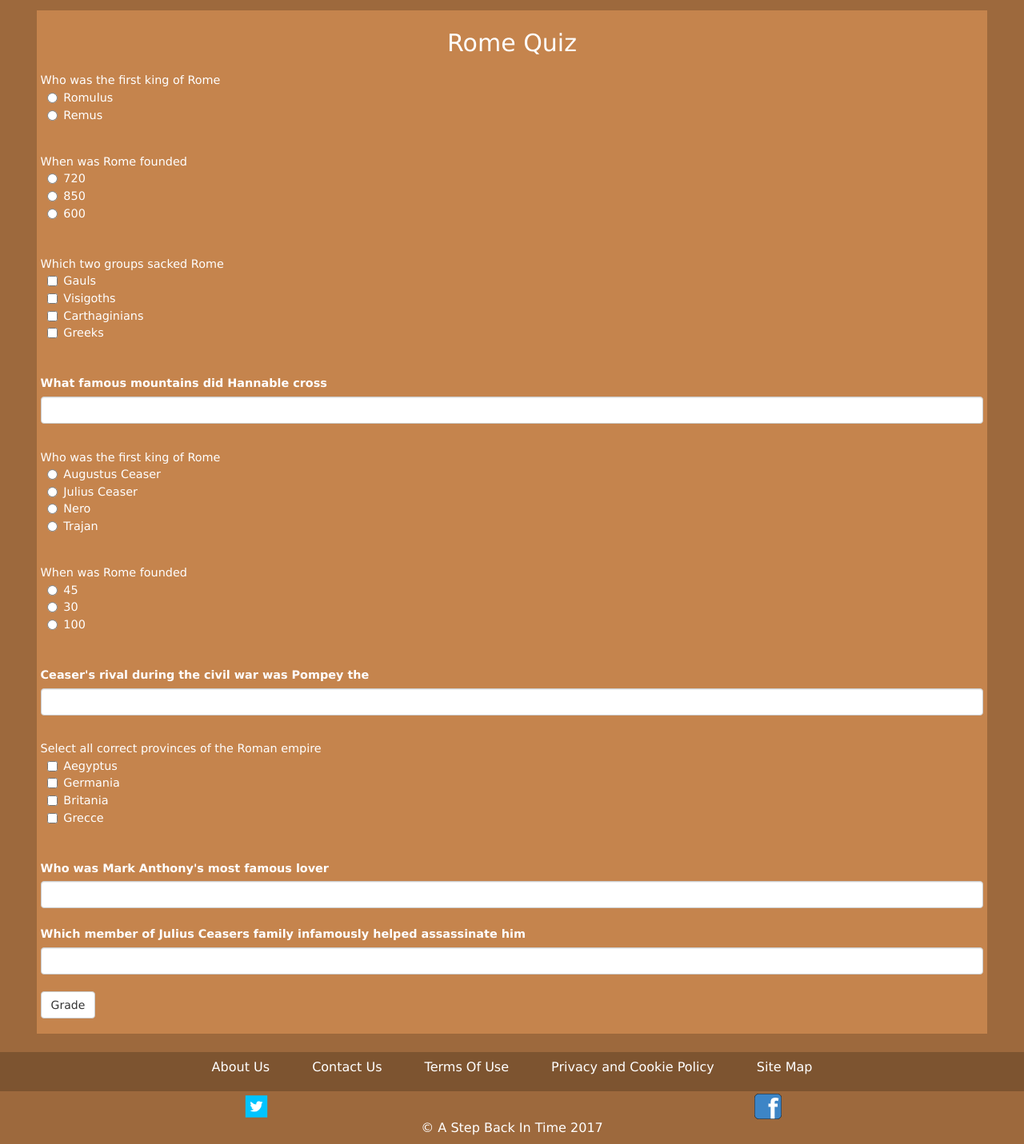
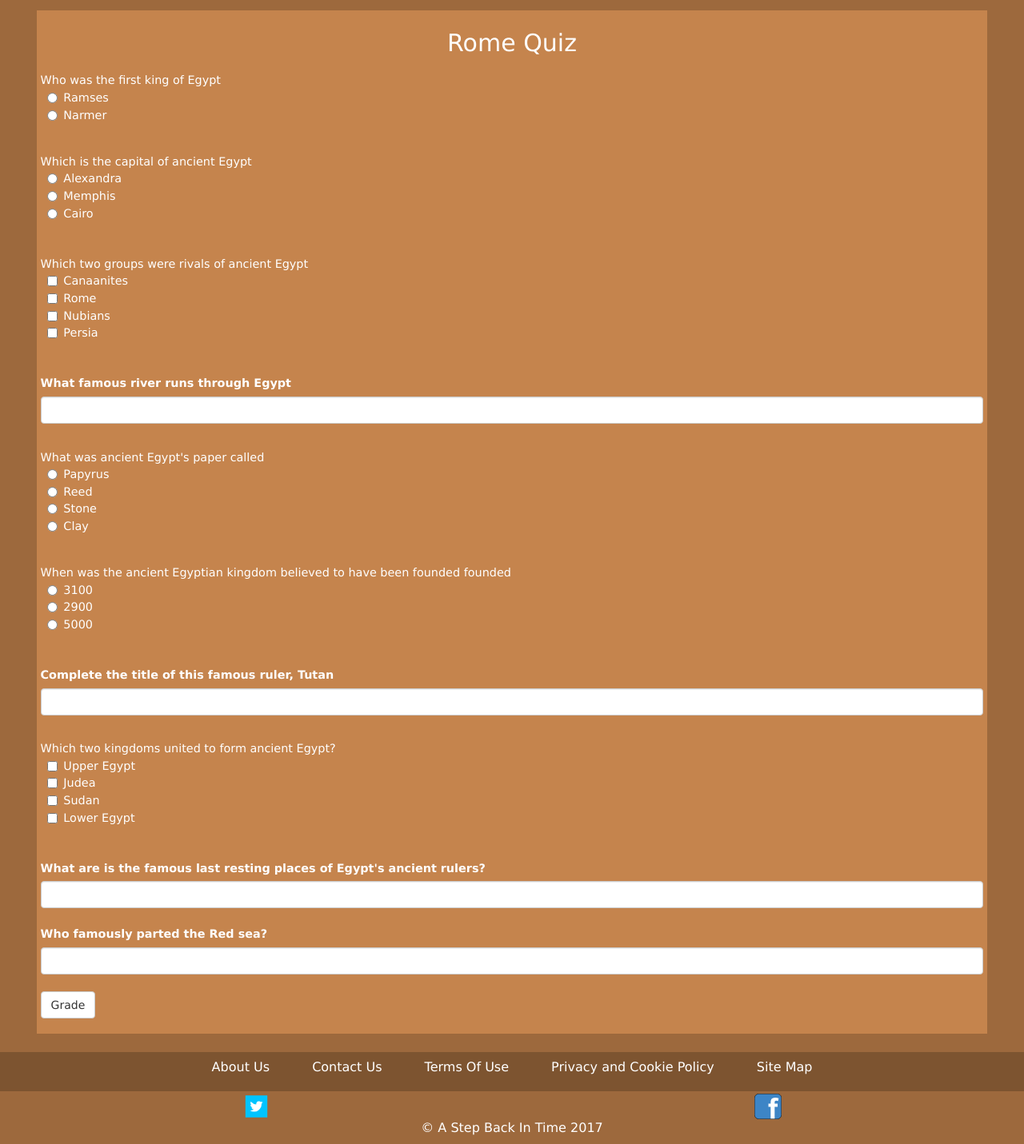
Before and after one commit to Patrick-Ali/AStepBackInTime, a Flask app: page /egypt_quiz in a window 1280 px wide. Shown: the part 167-1598 px from the top of the page at 80% size. Run offline with Flask 2, Linux system fonts and the light colour scheme; some libraries are stand-ins or nearby versions.

Commit message:
Quize Time Round 3

```diff
--- a/__init__3.py
+++ b/__init__3.py
@@ -14,46 +14,46 @@ class MultiCheckboxField(SelectMultipleField):
 
 class RomeQuiz(Form):
 	#b1String = ['']
-	q1 = RadioField("Who was the first king of Rome", choices = [("Romulus","Romulus"),("Remus","Remus")])
-	q2 = RadioField("When was Rome founded", choices = [("720","720"),("850","850"),("600","600")])
-	q3 = MultiCheckboxField("Which two groups sacked Rome", choices = [("Gauls","Gauls"),("Visigoths","Visigoths"),("Carthaginians", "Carthaginians"),("Greeks","Greeks")])
-	q4 = TextField("What famous mountains did Hannable cross")
-	q5 = RadioField("Who was the first king of Rome", choices = [("Augustus Ceaser","Augustus Ceaser"),("Julius Ceaser","Julius Ceaser"),("Nero","Nero"),("Trajan","Trajan")])
-	q6 = RadioField("When was Rome founded", choices = [("45","45"),("30","30"),("100","100")])
-	q7 = TextField("Ceaser's rival during the civil war was Pompey the")
-	q8 = MultiCheckboxField("Select all correct provinces of the Roman empire", choices=[("Aegyptus","Aegyptus"),("Germania","Germania"),("Britannia", "Britannia"),("Greece","Greece")])
-	q9 = TextField("Who was Mark Anthony's most famous lover")
-	q10 = TextField("Which member of Julius Ceasers family infamously helped assassinate him")
+	q1 = RadioField("Who was the first king of Rome", choices = [("Romulus","Romulus"),("Remus","Remus")])#Romulus
+	q2 = RadioField("When was Rome founded", choices = [("753","753"),("850","850"),("600","600")])#753
+	q3 = MultiCheckboxField("Which two groups sacked Rome", choices = [("Gauls","Gauls"),("Visigoths","Visigoths"),("Carthaginians", "Carthaginians"),("Greeks","Greeks")])#Gauls and Visigoths
+	q4 = TextField("What famous mountains did Hannibal cross")#Alps
+	q5 = RadioField("Who was the first king of Rome", choices = [("Augustus Caesar","Augustus Caesar"),("Julius Caesar","Julius Caesar"),("Nero","Nero"),("Trajan","Trajan")])#Augustus Caesar
+	q6 = RadioField("When was Rome founded", choices = [("45","45"),("27","27"),("100","100")])#27
+	q7 = TextField("Caesar's rival during the civil war was Pompey the")#Great
+	q8 = MultiCheckboxField("Select all correct provinces of the Roman empire", choices=[("Aegyptus","Aegyptus"),("Germania","Germania"),("Britannia", "Britannia"),("Greece","Greece")])#Aegyptus and Britannia
+	q9 = TextField("Who was Mark Anthony's most famous lover")#Cleopatra
+	q10 = TextField("Which member of Julius Caesar's family infamously helped assassinate him")#Brutus
 
 	submit = SubmitField("Grade")
 
 class EygptQuiz(Form):
 	#b1String = ['']
-	q1 = RadioField("Who was the first king of Rome", choices = [("Romulus","Romulus"),("Remus","Remus")])
-	q2 = RadioField("When was Rome founded", choices = [("720","720"),("850","850"),("600","600")])
-	q3 = MultiCheckboxField("Which two groups sacked Rome", choices = [("Gauls","Gauls"),("Visigoths","Visigoths"),("Carthaginians", "Carthaginians"),("Greeks","Greeks")])
-	q4 = TextField("What famous mountains did Hannable cross")
-	q5 = RadioField("Who was the first king of Rome", choices = [("Augustus Ceaser","Augustus Ceaser"),("Julius Ceaser","Julius Ceaser"),("Nero","Nero"),("Trajan","Trajan")])
-	q6 = RadioField("When was Rome founded", choices = [("45","45"),("30","30"),("100","100")])
-	q7 = TextField("Ceaser's rival during the civil war was Pompey the")
-	q8 = MultiCheckboxField("Select all correct provinces of the Roman empire", choices=[("Aegyptus","Aegyptus"),("Germania","Germania"),("Britania", "Britania"),("Grecce","Grecce")])
-	q9 = TextField("Who was Mark Anthony's most famous lover")
-	q10 = TextField("Which member of Julius Ceasers family infamously helped assassinate him")
+	q1 = RadioField("Who was the first king of Egypt", choices = [("Ramses","Ramses"),("Narmer","Narmer")])#Narmer
+	q2 = RadioField("Which is the capital of ancient Egypt", choices = [("Alexandra","Alexandra"),("Memphis","Memphis"),("Cairo","Cairo")])#Memphis
+	q3 = MultiCheckboxField("Which two groups were rivals of ancient Egypt", choices = [("Canaanites","Canaanites"),("Rome","Rome"),("Nubians", "Nubians"),("Persia","Persia")])#Canaanites and Nubians
+	q4 = TextField("What famous river runs through Egypt")#Nile
+	q5 = RadioField("What was ancient Egypt's paper called", choices = [("Papyrus","Papyrus"),("Reed","Reed"),("Stone","Stone"),("Clay","Clay")])#Papyrus
+	q6 = RadioField("When was the ancient Egyptian kingdom believed to have been founded founded", choices = [("3100","3100"),("2900","2900"),("5000","5000")])#3100
+	q7 = TextField("Complete the title of this famous ruler, Tutan") #khamun
+	q8 = MultiCheckboxField("Which two kingdoms united to form ancient Egypt?", choices=[("Upper Egypt","Upper Egypt"),("Judea","Judea"),("Sudan", "Sudan"),("Lower Egypt","Lower Egypt")])# Upper and Lower Egypt
+	q9 = TextField("What are is the famous last resting places of Egypt's ancient rulers?")#Valley of the kings
+	q10 = TextField("Who famously parted the Red sea?")#Moses
 
 	submit = SubmitField("Grade")
 
 class MacedoniaQuiz(Form):
 	#b1String = ['']
-	q1 = RadioField("Who was the first king of Rome", choices = [("Karanos","Karanos"),("Alexander","Alexander")])
-	q2 = RadioField("When was Aigai supposedly founded", choices = [("808","808"),("399","399"),("500","500")])
-	q3 = MultiCheckboxField("Which two cities did Alexander famously raze to the ground", choices = [("Massaga","Massaga"),("Athens","Athens"),("Gaza", "Gaza"),("Thebes","Thebes")])
-	q4 = TextField("What was the name of Alexander's farther")
-	q5 = RadioField("Which province of Alexander's empire proclaimed him a God", choices = [("Egypt","Egypt"),("Persia","Persia"),("Greece","Greece"),("India","India")])
-	q6 = RadioField("When did Alexander come to the thrown", choices = [("336","336"),("323","323"),("350","350")])
+	q1 = RadioField("Who was the first king of Macedonia", choices = [("Karanos","Karanos"),("Alexander","Alexander")])#Karanos
+	q2 = RadioField("When was Aigai supposedly founded", choices = [("808","808"),("399","399"),("500","500")])#808
+	q3 = MultiCheckboxField("Which two cities did Alexander famously raze to the ground", choices = [("Massaga","Massaga"),("Athens","Athens"),("Gaza", "Gaza"),("Thebes","Thebes")])#Massaga and Thebes
+	q4 = TextField("What was the name of Alexander's farther")#Philip
+	q5 = RadioField("Which province of Alexander's empire proclaimed him a God", choices = [("Egypt","Egypt"),("Persia","Persia"),("Greece","Greece"),("India","India")])# Egypt
+	q6 = RadioField("When did Alexander come to the thrown", choices = [("336","336"),("323","323"),("350","350")])#336
 	q7 = TextField("Alexander was given the grand title of") #King of Asia
-	q8 = MultiCheckboxField("Select all correct provinces of the Alexanders kingdom", choices=[("Egypt","Egypt"),("Italia","Italia"),("Hispania", "Hispania"),("Persia","Persia")])
-	q9 = TextField("What was the name of Alexander the greats successor")
-	q10 = TextField("How old was Alexander when he died")
+	q8 = MultiCheckboxField("Select all correct provinces of the Alexanders kingdom", choices=[("Egypt","Egypt"),("Italia","Italia"),("Hispania", "Hispania"),("Persia","Persia")])# Egypt and Persia
+	q9 = TextField("What was the name of Alexander the greats successor")# Alexander IV
+	q10 = TextField("How old was Alexander when he died")#32
 
 	submit = SubmitField("Grade")
 
@@ -228,7 +228,7 @@ def egyptQuiz():
 		uID = session['id']
 
 		g.db = connect_db()
-		cur = g.db.execute('INSERT INTO rome (userID, score) VALUES (?,?);', (uID, score))
+		cur = g.db.execute('INSERT INTO eygpt (userID, score) VALUES (?,?);', (uID, score))
 		g.db.commit()
 		g.db.close()
 
--- a/sql.py
+++ b/sql.py
@@ -21,7 +21,7 @@ with sqlite3.connect("website.db") as connection:
 
 	#c.execute('ALTER TABLE rome ADD dateDone NUMBER DEFAULT CURRENT_TIMESTAMP; ')
 
-	c.execute('DROP TABLE egypt;')
+	#c.execute('DROP TABLE egypt;')
 
 	#c.execute("""CREATE TABLE rome( \
 		#id INTEGER PRIMARY KEY AUTOINCREMENT NOT NULL, userID INTEGER NOT NULL, score INTEGER NOT NULL, dateDone NUMERIC NOT NULL DEFAULT CURRENT_TIMESTAMP, \
@@ -34,3 +34,5 @@ with sqlite3.connect("website.db") as connection:
 	#c.execute("""CREATE TABLE egypt( \
 		#id INTEGER PRIMARY KEY AUTOINCREMENT NOT NULL, userID INTEGER NOT NULL, score INTEGER NOT NULL, dateDone NUMERIC NOT NULL DEFAULT CURRENT_TIMESTAMP, \
 		#FOREIGN KEY(userID) REFERENCES users(id)  );""")
+
+	c.execute("""SELECT datetime(CURRENT_TIMESTAMP, 'localtime'); """)
--- /dev/null
+++ b/static/js/egyptCheck.js
@@ -0,0 +1,78 @@
+function eqyptCheck(){
+	var q1 = document.getElementById('q1');
+	var q2 = document.getElementById('q2');
+	var q3 = document.getElementById('q3');
+	var q4 = document.getElementById('q4');
+	var q5 = document.getElementById('q5');
+	var q6 = document.getElementById('q6');
+	var q7 = document.getElementById('q7');
+	var q8 = document.getElementById('q8');
+	var q9 = document.getElementById('q9');
+	var q10 = document.getElementById('q10');
+
+	var score = document.getElementById('score');
+	var newScore = score.value;
+
+	if(document.getElementById('q1-1').checked){
+		newScore++;
+		console.log("q1 check");
+		score.value = newScore;
+	}
+
+	if(document.getElementById('q2-2').checked){
+		newScore++;
+		console.log("q2 check");
+		score.value = newScore;
+	}
+
+	if(document.getElementById('q3-0').checked && document.getElementById('q3-2').checked){
+		newScore++;
+		console.log("q3 check");
+		score.value = newScore;
+	}
+
+	if(q4.value == "Nile" || q4.value == "nile"){
+		newScore++;
+		console.log("q4 check");
+		score.value = newScore;
+	}
+
+	if(document.getElementById('q5-0').checked){
+		newScore++;
+		console.log("q5 check");
+		score.value = newScore;
+	}
+
+	if(document.getElementById('q6-0').checked){
+		newScore++;
+		console.log("q6 check");
+		score.value = newScore;
+	}
+
+	if(q7.value == "khamun"){
+		newScore++;
+		console.log("q7 check");
+		score.value = newScore;
+	}
+
+	if(document.getElementById('q8-0').checked && document.getElementById('q8-3').checked){
+		newScore++;
+		console.log("q8 check");
+		score.value = newScore;
+	}
+
+	if(q9.value == "Valley of the kings" || q9.value == "valley of the kings"){
+		newScore++;
+		console.log("q9 check");
+		score.value = newScore;
+	}
+
+	if(q10.value == "Moses" || q10.value == "moses"){
+		newScore++;
+		console.log("q10 check");
+		score.value = newScore;
+	}
+
+	return true;
+
+}
--- a/templates/egypt_quiz.html
+++ b/templates/egypt_quiz.html
@@ -8,7 +8,7 @@
 
 {% block content %}
 
-				<form method="post" onsubmit="return(romeCheck());">
+				<form method="post" onsubmit="return(eqyptCheck());">
 				{{ form.hidden_tag() }}
 				<input type="hidden" name="score" id="score" value=0>
 				<div class="form-group">
@@ -58,7 +58,7 @@
 				</div>
 					</form>
 
- <script type="text/javascript" src="{{ url_for('static', filename='js/romeCheck.js')}}"> </script>
+ <script type="text/javascript" src="{{ url_for('static', filename='js/egyptCheck.js')}}"> </script>
 
 {% if error %}
   <p> {{ error }} </p>
--- a/templates/macedonia_quiz.html
+++ b/templates/macedonia_quiz.html
@@ -8,7 +8,7 @@
 
 {% block content %}
 
-				<form method="post" onsubmit="return(romeCheck());">
+				<form method="post" onsubmit="return(macedoniaCheck());">
 				{{ form.hidden_tag() }}
 				<input type="hidden" name="score" id="score" value=0>
 				<div class="form-group">
@@ -58,7 +58,7 @@
 				</div>
 					</form>
 
- <script type="text/javascript" src="{{ url_for('static', filename='js/romeCheck.js')}}"> </script>
+ <script type="text/javascript" src="{{ url_for('static', filename='js/macedoniaCheck.js')}}" defer> </script>
 
 {% if error %}
   <p> {{ error }} </p>
--- a/templates/quiz.html
+++ b/templates/quiz.html
@@ -11,7 +11,7 @@
 	<div class="col-md-4">
 	<div class="thumbnail">
 		<a href="/rome_quiz">
-			<img src="{{ url_for('static', filename='images/rome.png')}}" alt="Rome" style="min-height: 10em; max-height:10em; width: 33%;">
+			<img src="{{ url_for('static', filename='images/rome.png')}}" alt="Rome" style="max-height: 100%; min-width: 100%;">
 			<div class="caption">
 				<p>Rome Quiz</p>
 			</div>
@@ -21,7 +21,7 @@
 		<div class="col-md-4">
 	<div class="thumbnail">
 		<a href="/macedonia_quiz">
-			<img src="{{ url_for('static', filename='images/macedonia.png')}}" alt="Macedonia" style="min-height: 10em; width: 33%;">
+			<img src="{{ url_for('static', filename='images/macedonia.png')}}" alt="Macedonia" style="max-height: 100%; min-width: 100%;">
 			<div class="caption">
 				<p>Macedonia Quiz</p>
 			</div>
@@ -31,7 +31,7 @@
 		<div class="col-md-4">
 	<div class="thumbnail">
 		<a href="/egypt_quiz">
-			<img src="{{ url_for('static', filename='images/eygpt.png')}}" alt="Eygpt" style="min-height: 10em; width: 33%;">
+			<img src="{{ url_for('static', filename='images/eygpt.png')}}" alt="Eygpt" style="max-height: 100%; min-width: 100%;">
 			<div class="caption">
 				<p>Eygpt Quiz</p>
 			</div>
```
Also changed, not shown: static/js/macedoniaCheck.js (added, +78 -0 lines), static/images/Original/macedonia.png (added), static/images/Original/rome.png (added), static/images/macedonia.png, static/images/rome.png, website.db, 1 other file.
